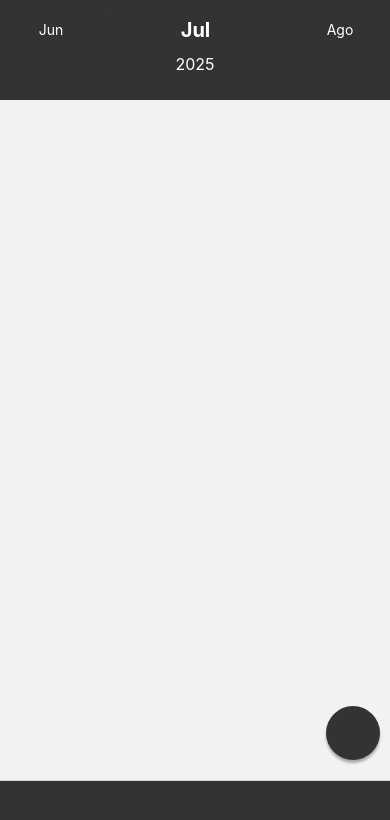
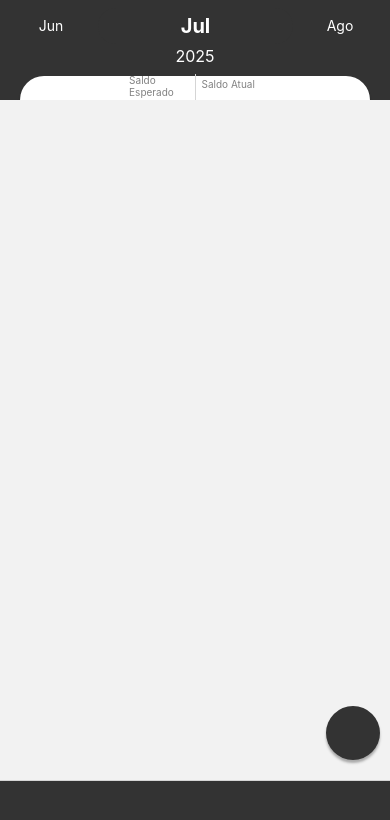
Before and after one commit to analiras2/ggastos, a React Native app: screen / in a window 390 px wide. Shown: the top 820 px of the page. Built offline with nearby package versions, Linux system fonts and the light colour scheme; some icons are missing.

Commit message:
balance no month header

```diff
--- a/src/components/RoundedView.tsx
+++ b/src/components/RoundedView.tsx
@@ -3,14 +3,16 @@ import { StyleSheet, View } from 'react-native'
 import React, { ReactNode } from 'react'
 
 interface RoundedViewProps {
+  testID?: string
   children: ReactNode
 }
 
-export const RoundedView = ({ children }: RoundedViewProps) => {
+export const RoundedView = ({ testID, children }: RoundedViewProps) => {
   const { colors, width, shadowStyle } = useAppTheme()
 
   return (
     <View
+      testID={testID || 'rounded-view'}
       style={[
         styles.container,
         { width: width - 40, backgroundColor: colors.backgroundLight },
--- /dev/null
+++ b/src/components/headers/MonthHeader/Balance/BalanceItem.tsx
@@ -0,0 +1,38 @@
+import { Typography } from '@components/ui'
+import { ValueFormat } from '@components/ui/Typography/types'
+import { useAppTheme } from '@theme/hooks/useAppTheme'
+import { StyleSheet, View } from 'react-native'
+import React from 'react'
+
+interface BalanceItemProps {
+  label: string
+  value: number
+  variant?: 'title' | 'header'
+}
+
+export const BalanceItem: React.FC<BalanceItemProps> = ({
+  label,
+  value,
+  variant = 'title',
+}) => {
+  const { colors } = useAppTheme()
+
+  return (
+    <View style={styles.container}>
+      <Typography color={colors.label} marginBottom={2} variant="label">
+        {label}
+      </Typography>
+      <Typography variant={variant} format={ValueFormat.CURRENCY}>
+        {value}
+      </Typography>
+    </View>
+  )
+}
+
+const styles = StyleSheet.create({
+  container: {
+    flex: 1,
+    justifyContent: 'center',
+    alignItems: 'center',
+  },
+})
--- /dev/null
+++ b/src/components/headers/MonthHeader/Balance/index.tsx
@@ -0,0 +1,59 @@
+import { RoundedView } from '@components/RoundedView'
+import { Strings } from '@constants/strings'
+import { useAppTheme } from '@theme/hooks/useAppTheme'
+import { Colors } from '@theme/types'
+import { StyleSheet, View } from 'react-native'
+import React from 'react'
+import { BalanceItem } from './BalanceItem'
+
+interface BalanceProps {
+  expected: number
+  current: number
+  testID?: string
+}
+
+export const Balance: React.FC<BalanceProps> = ({
+  expected,
+  current,
+  testID,
+}) => {
+  const { colors } = useAppTheme()
+  const st = styles(colors)
+
+  return (
+    <View style={st.container}>
+      <RoundedView testID={testID}>
+        <View style={st.content}>
+          <BalanceItem
+            label={Strings.expectedBalance}
+            value={expected}
+            variant="title"
+          />
+          <View style={st.divider} />
+          <BalanceItem
+            label={Strings.currentBalance}
+            value={current}
+            variant="header"
+          />
+        </View>
+      </RoundedView>
+    </View>
+  )
+}
+
+const styles = (colors: Colors) =>
+  StyleSheet.create({
+    container: {
+      position: 'absolute',
+      top: 76,
+      zIndex: 99,
+    },
+    content: {
+      flexDirection: 'row',
+    },
+    divider: {
+      backgroundColor: colors.border,
+      height: 44,
+      width: 1,
+    },
+  })
--- a/src/components/headers/MonthHeader/MonthSelector.tsx
+++ b/src/components/headers/MonthHeader/MonthSelector.tsx
@@ -75,7 +75,7 @@ const styles = (theme: Theme, isSelected?: boolean) =>
       paddingLeft: 8,
     },
     item: {
-      paddingVertical: 8,
+      paddingVertical: 4,
       marginTop: 0,
       marginHorizontal: 4,
       borderRadius: 20,
--- a/src/components/headers/MonthHeader/index.tsx
+++ b/src/components/headers/MonthHeader/index.tsx
@@ -5,6 +5,7 @@ import { Theme } from '@theme/types'
 import { StyleSheet, View } from 'react-native'
 import React from 'react'
 import { useDateContext } from '../../../contexts/DateContext'
+import { Balance } from './Balance'
 import { MonthSelector } from './MonthSelector'
 import { YearSelector } from './YearSelector'
 
@@ -26,6 +27,7 @@ export const MonthHeader: React.FC = () => {
         selectedYear={dateSelection.selectedYear}
         onSelectYear={updateYear}
       />
+      <Balance current={100} expected={2000} />
     </View>
   )
 }
@@ -33,6 +35,7 @@ export const MonthHeader: React.FC = () => {
 const styles = (theme: Theme) =>
   StyleSheet.create({
     container: {
+      position: 'relative',
       height: 100,
       backgroundColor: theme.colors.primary,
     },
```
